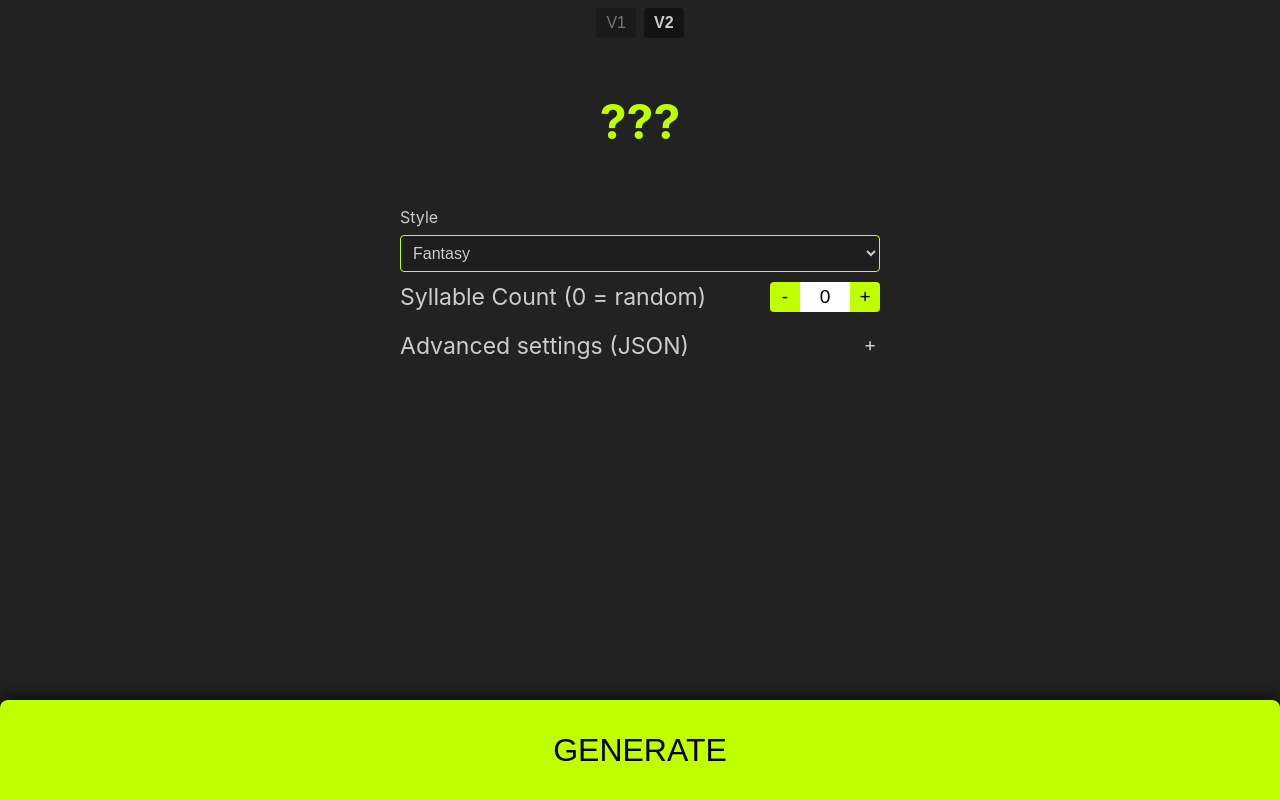
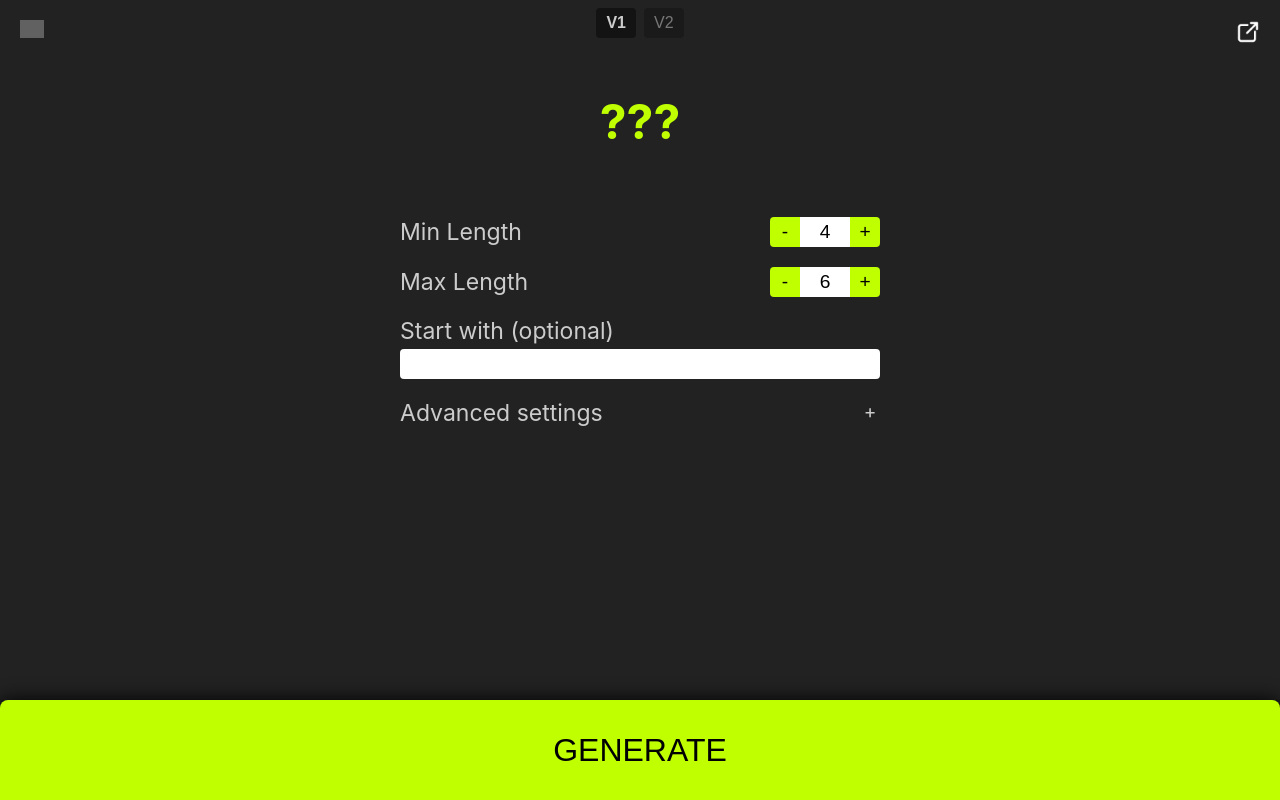
Before and after one commit to 3damp/random-name-generator, a React (Vite) app: page / in a window 1280 px wide. Built offline with nearby package versions, Linux system fonts and the light colour scheme; grey boxes are pictures that could not be loaded.

Commit message:
change default version

```diff
--- a/src/App.tsx
+++ b/src/App.tsx
@@ -4,7 +4,7 @@ import NameGenerator from "./NameGenerator"
 import NameGeneratorV2 from "./NameGeneratorV2"
 
 function App() {
-    const [useV2, setUseV2] = useState(true)
+    const [useV2, setUseV2] = useState(false)
 
     const getButtonStyle = (isActive: boolean) => ({
         fontWeight: isActive ? "bold" : "normal",
```
